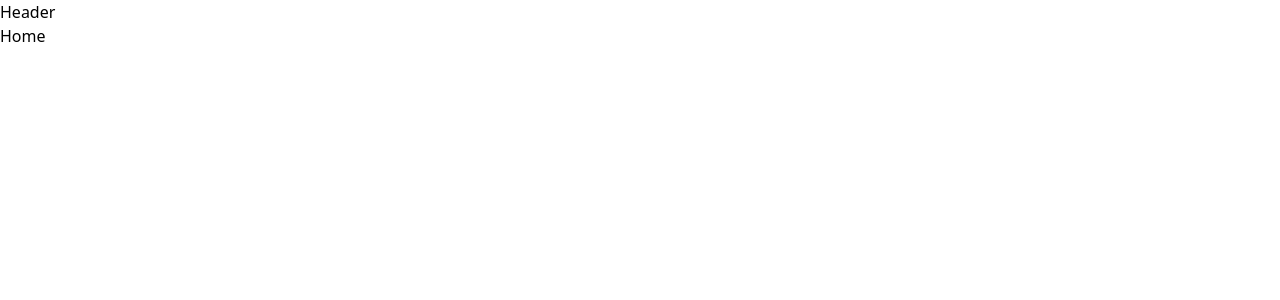
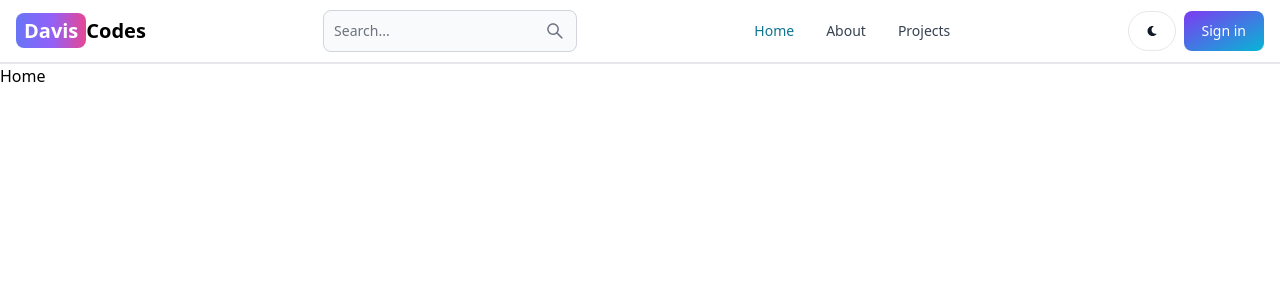
Before and after one commit to davisjanis/React-Personal-Blog, a React (Vite) app in the folder client/: page / in a window 1280 px wide. Shown: the top 300 px of the page. Built offline with nearby package versions, Linux system fonts and the light colour scheme.

Commit message:
Updated Header UI

```diff
--- a/client/package.json
+++ b/client/package.json
@@ -13,6 +13,7 @@
     "flowbite-react": "^0.7.2",
     "react": "^18.2.0",
     "react-dom": "^18.2.0",
+    "react-icons": "^5.0.1",
     "react-router-dom": "^6.21.3"
   },
   "devDependencies": {
--- a/client/src/components/Header.jsx
+++ b/client/src/components/Header.jsx
@@ -1,7 +1,58 @@
-import React from 'react'
+import { Button, Navbar, TextInput } from 'flowbite-react';
+import { Link, useLocation } from 'react-router-dom';
+import { AiOutlineSearch } from 'react-icons/ai';
+import { FaMoon } from 'react-icons/fa'
+
 
 export default function Header() {
+    const path = useLocation().pathname;
   return (
-    <div>Header</div>
+    <Navbar className='border-b-2'>
+        <Link to="/" className='self-center whitespace-nowrap text-sm sm:text-xl font-semibold dark:text-white'>
+            <span className='px-2 py-1 bg-gradient-to-r from-indigo-500 via-purple-500 to-pink-500 rounded-lg text-white'>Davis</span>
+            Codes
+        </Link>
+        <form>
+            <TextInput
+               type='text'
+               placeholder='Search...'
+               rightIcon={AiOutlineSearch}
+               className='hidden lg:inline'
+               />
+
+        </form>
+
+        <Button className='w-12 h-10 lg:hidden' color='gray' pill>
+            <AiOutlineSearch />
+        </Button>
+        <div className='flex gap-2 md:order-2'>
+            <Button className='w-12 h-10 hidden sm:inline' color='gray' pill>
+                <FaMoon />
+            </Button>
+            <Link to='/sign-in'>
+                <Button gradientDuoTone='purpleToBlue'>
+                Sign in
+                </Button>
+            </Link>
+            <Navbar.Toggle />
+        </div>
+            <Navbar.Collapse>
+                <Navbar.Link active={path === "/"} as={'div'}>
+                    <Link to='/'>
+                        Home
+                    </Link>
+                </Navbar.Link>
+                <Navbar.Link active={path === "/about"} as={'div'}>
+                    <Link to='/about'>
+                        About
+                    </Link>
+                </Navbar.Link>
+                <Navbar.Link active={path === "/projects"} as={'div'}>
+                    <Link to='/projects'>
+                        Projects
+                    </Link>
+                </Navbar.Link>
+            </Navbar.Collapse>
+    </Navbar>
   )
 }
```
Also changed, not shown: 1 other file (tests, documents, lock files or other folders).
